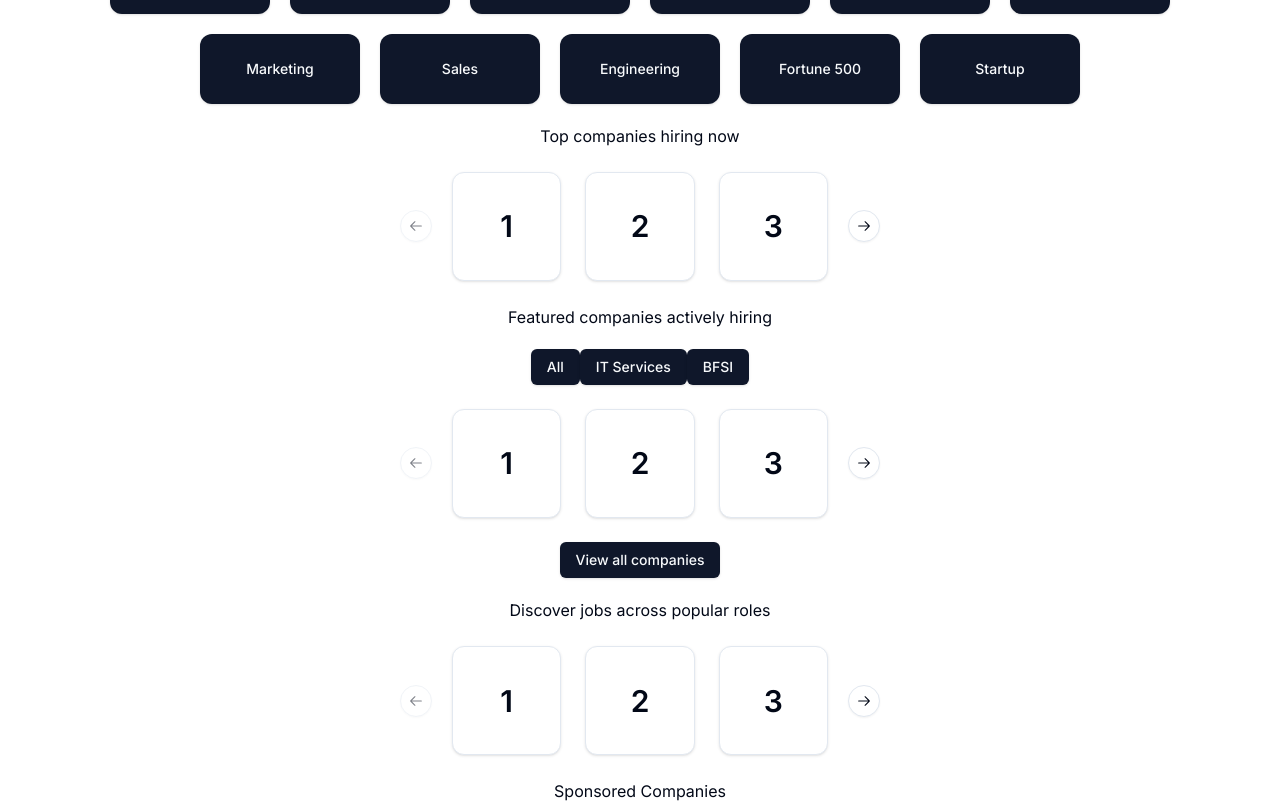
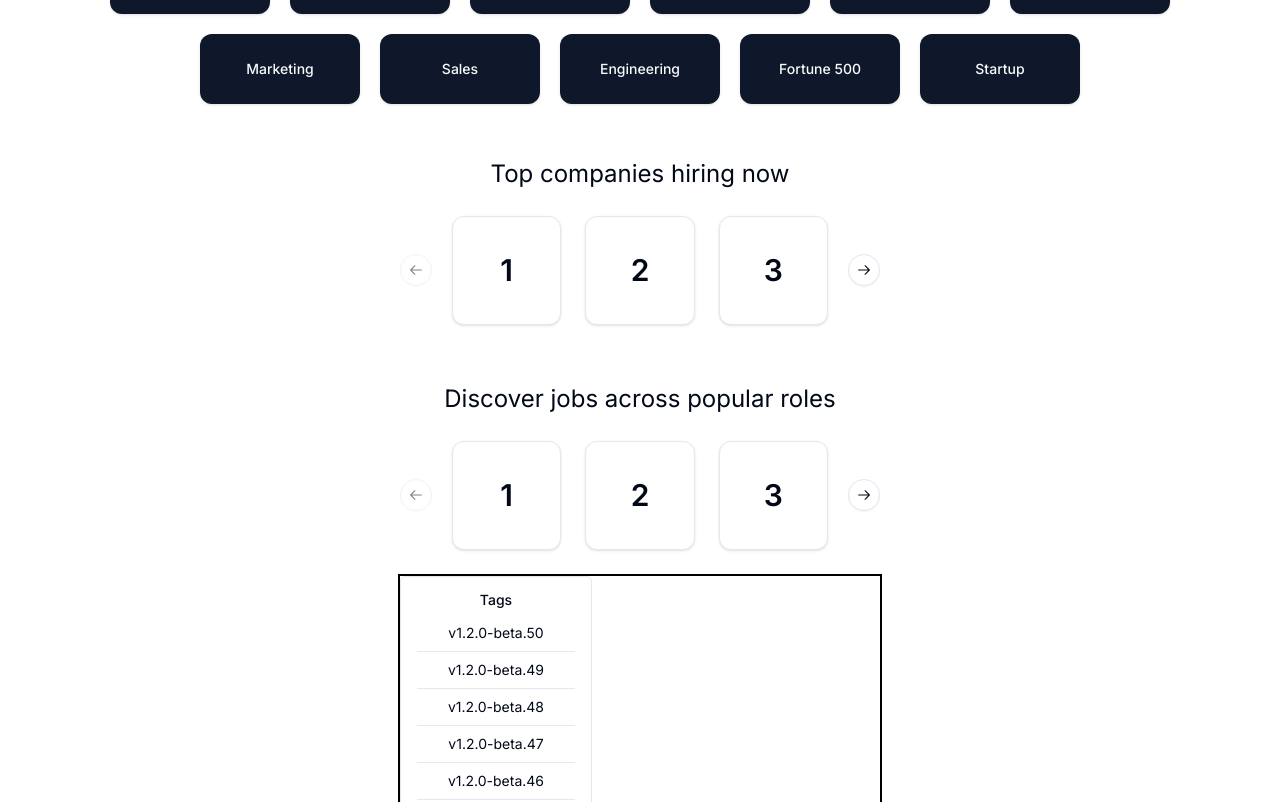
Before and after one commit to Swaraj07082/Jobify, a Next.js app: page / in a window 1280 px wide. Shown: the part 498-1300 px from the top of the page. Built offline with nearby package versions, Linux system fonts and the light colour scheme.

Commit message:
UI changes

```diff
--- a/src/Components/LandingPage.tsx
+++ b/src/Components/LandingPage.tsx
@@ -4,15 +4,16 @@ import { Input } from "./ui/input";
 import { Button } from "./ui/button";
 import { Select } from "./ui/select";
 import { Carousel } from "./ui/carousel";
-import { CarouselSize } from "./Carousel";
+import { CarouselSize } from "./generic/GenericCarousel";
 import { ScrollAreaDemo } from "./ScrollArea";
 import { title } from "process";
+import CarouselProps from "./types/CarouselProps";
 
 
 
 
 
-export default function LandingPage() {
+export default function LandingPage(props : CarouselProps) {
   return (
     <>
       <div
@@ -67,11 +68,11 @@ export default function LandingPage() {
           </Button>
         </div>
 
-        <div>Top companies hiring now</div>
+        <div className={cn("text-[24px] mt-8")}>Top companies hiring now</div>
 
-        <CarouselSize />
-
-        <div>Featured companies actively hiring</div>
+        <CarouselSize  />
+{/*
+        <div className={cn("text-[24px] mt-8")}>Featured companies actively hiring</div>
 
         <div>
           <Button>All</Button>
@@ -83,13 +84,13 @@ export default function LandingPage() {
 
         <CarouselSize />
 
-        <Button>View all companies</Button>
+        <Button>View all companies</Button> */}
 
-        <div>Discover jobs across popular roles</div>
+        <div className={cn("text-[24px] mt-8")}>Discover jobs across popular roles</div>
 
         <CarouselSize />
 
-        <div>Sponsored Companies</div>
+        {/* <div className={cn("text-[24px] mt-8")}>Sponsored Companies</div>
 
         <div>
           <Button>All</Button>
@@ -119,7 +120,7 @@ export default function LandingPage() {
           View all companies
         </Button>
 
-        <CarouselSize />
+        <CarouselSize /> */}
 
 
 <div className={cn("flex")}>
--- a/src/Components/Carousel.tsx
+++ b/src/Components/generic/GenericCarousel.tsx
@@ -1,13 +1,13 @@
 import * as React from "react"
 
-import { Card , CardContent } from "../Components/ui/card"
+import { Card , CardContent } from "../ui/card"
 import {
   Carousel,
   CarouselContent,
   CarouselItem,
   CarouselNext,
   CarouselPrevious,
-} from "../Components/ui/carousel"
+} from "../ui/carousel"
 
 export function CarouselSize() {
   return (
--- /dev/null
+++ b/src/Components/types/CarouselProps.ts
@@ -0,0 +1,5 @@
+type CarouselProps = {
+    length : number
+}
+
+export default CarouselProps;
```
